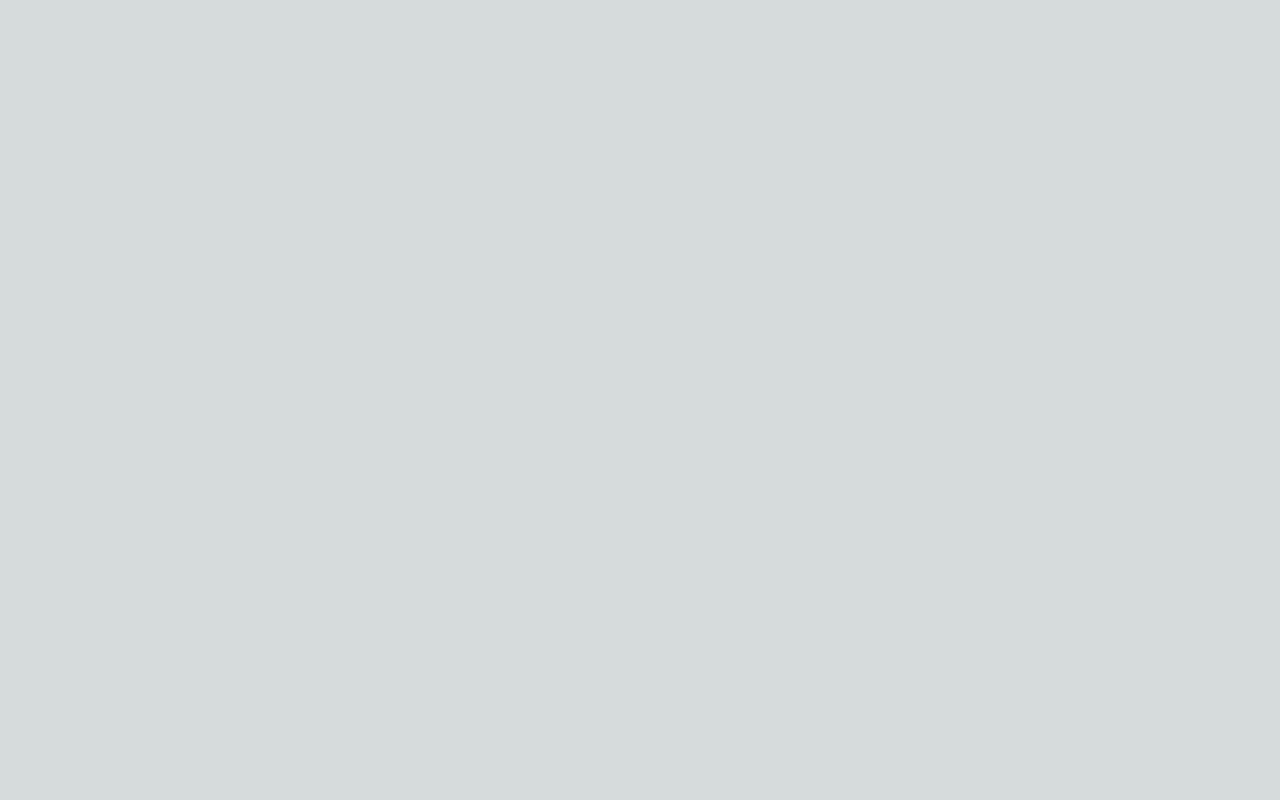
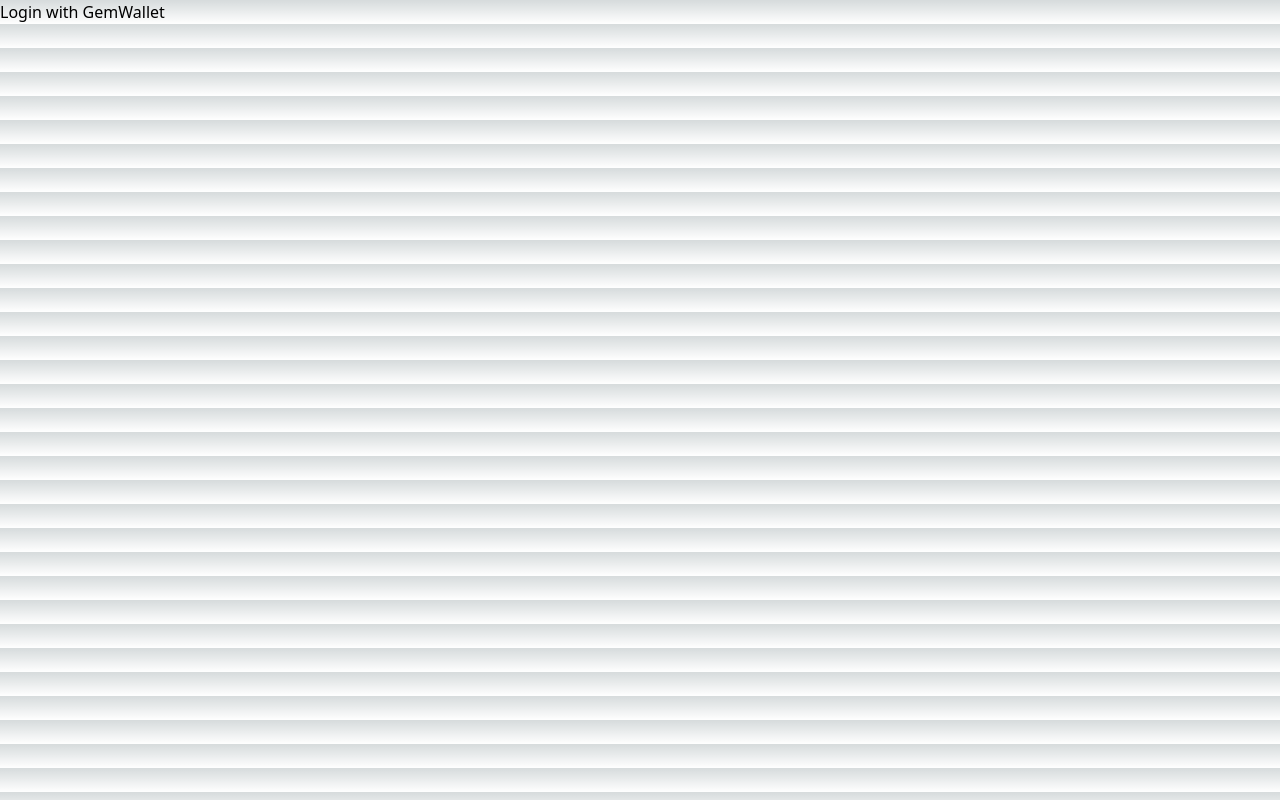
Before and after one commit to ericdjavid/Hackathon_PBW_2023, a Next.js app: page /test in a window 1280 px wide. Built offline with nearby package versions, Linux system fonts and the light colour scheme.

Commit message:
feat setup test

```diff
--- a/src/components/login_button.tsx
+++ b/src/components/login_button.tsx
@@ -1,8 +1,28 @@
 import React, { useCallback, useState } from 'react'
-import {getAddress, isConnected, getNFT } from "@gemwallet/api";
+import { getAddress, isConnected, getNFT, getPublicKey } from "@gemwallet/api";
 
-export default function loginButton() {
-    return ( <button onclick="connect()" class="waves-effect waves-light btn">
-    Login with GemWallet
-  </button>)
+export default function LoginButton() {
+  const [address, setAddress] = useState('');
+
+  const connect = useCallback(async () => {
+    const isConnected_ = await isConnected();
+    if (isConnected_) {
+      const responsePublicKey = await getPublicKey();
+      if (responsePublicKey) {
+        const { address: addr, publicKey } = responsePublicKey;
+        setAddress(addr);
+      }
+    } else {
+      alert(
+        "User doesn't have GemWallet! Please install it: https://gemwallet.app"
+      );
+    }
+  }, []);
+
+  return (
+    <>
+      <button onClick={connect}>Login with GemWallet</button>
+      <p id="address">{address}</p>
+    </>
+  );
 }
--- a/src/pages/test.tsx
+++ b/src/pages/test.tsx
@@ -1,10 +1,11 @@
-import loginButton from "@/components/login_button"
+import LoginButton from "@/components/login_button"
 
 export default function Test() {
     const lol = "lol"
   return (
     <div>
         <title>Test gem Wallet</title>
+        <LoginButton />
     </div>
   )
 }
```
